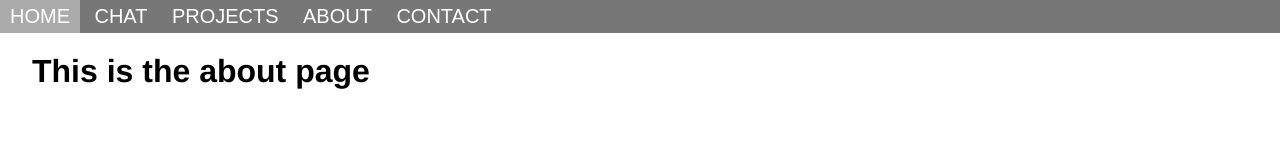
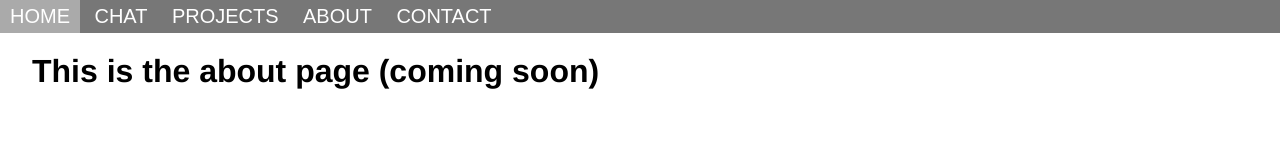
Before and after one commit to mccarts3/SocketChat, a website: page index.html at #/about in a window 1280 px wide. Drawn offline with nearby package versions, Linux system fonts and the light colour scheme.

Commit message:
Test change

```diff
--- a/public/webpages/about.html
+++ b/public/webpages/about.html
@@ -1,3 +1,3 @@
 <div class="container">
-	<h1>This is the about page</h1>
+	<h1>This is the about page (coming soon)</h1>
 </div>
```
